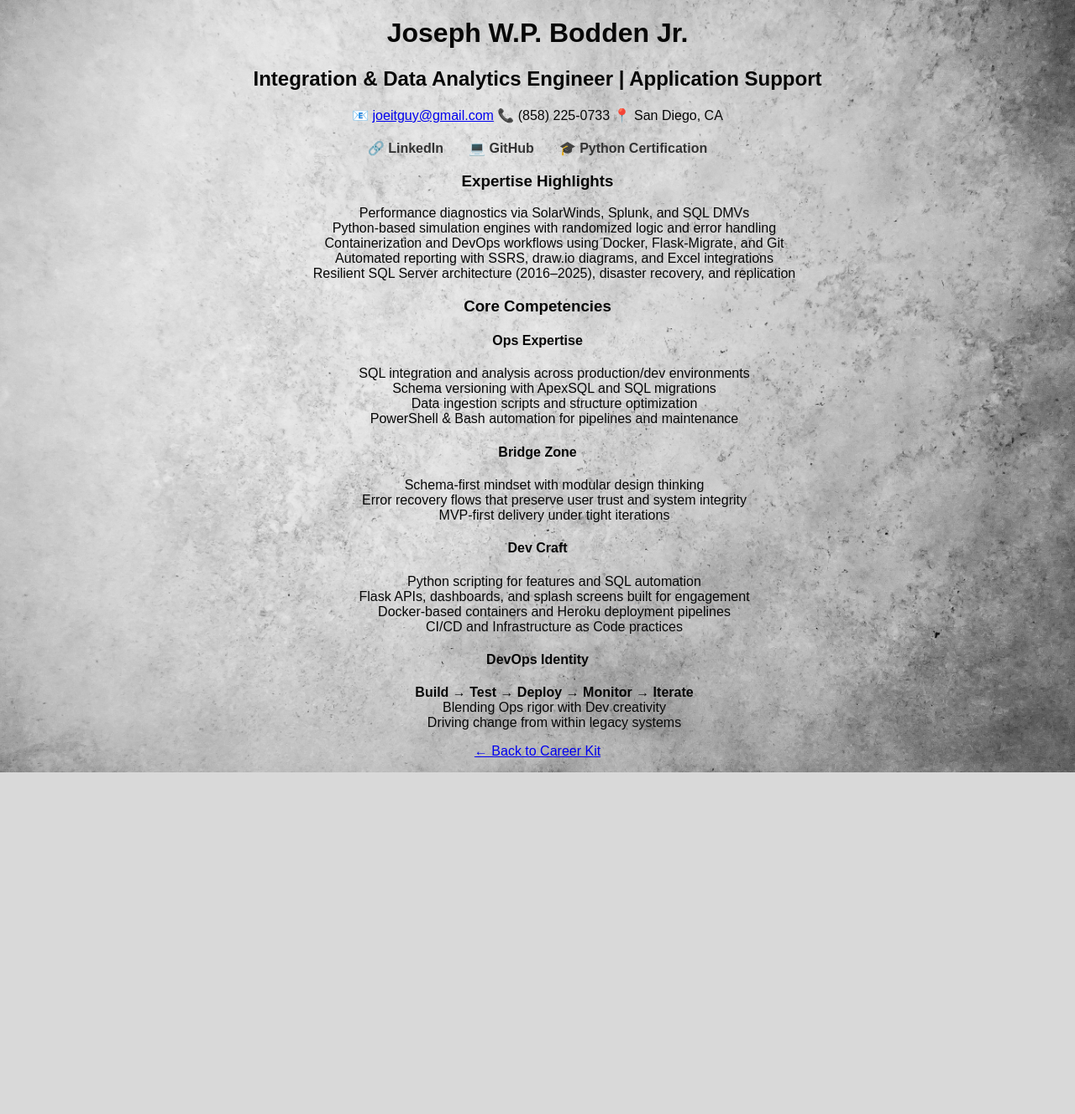
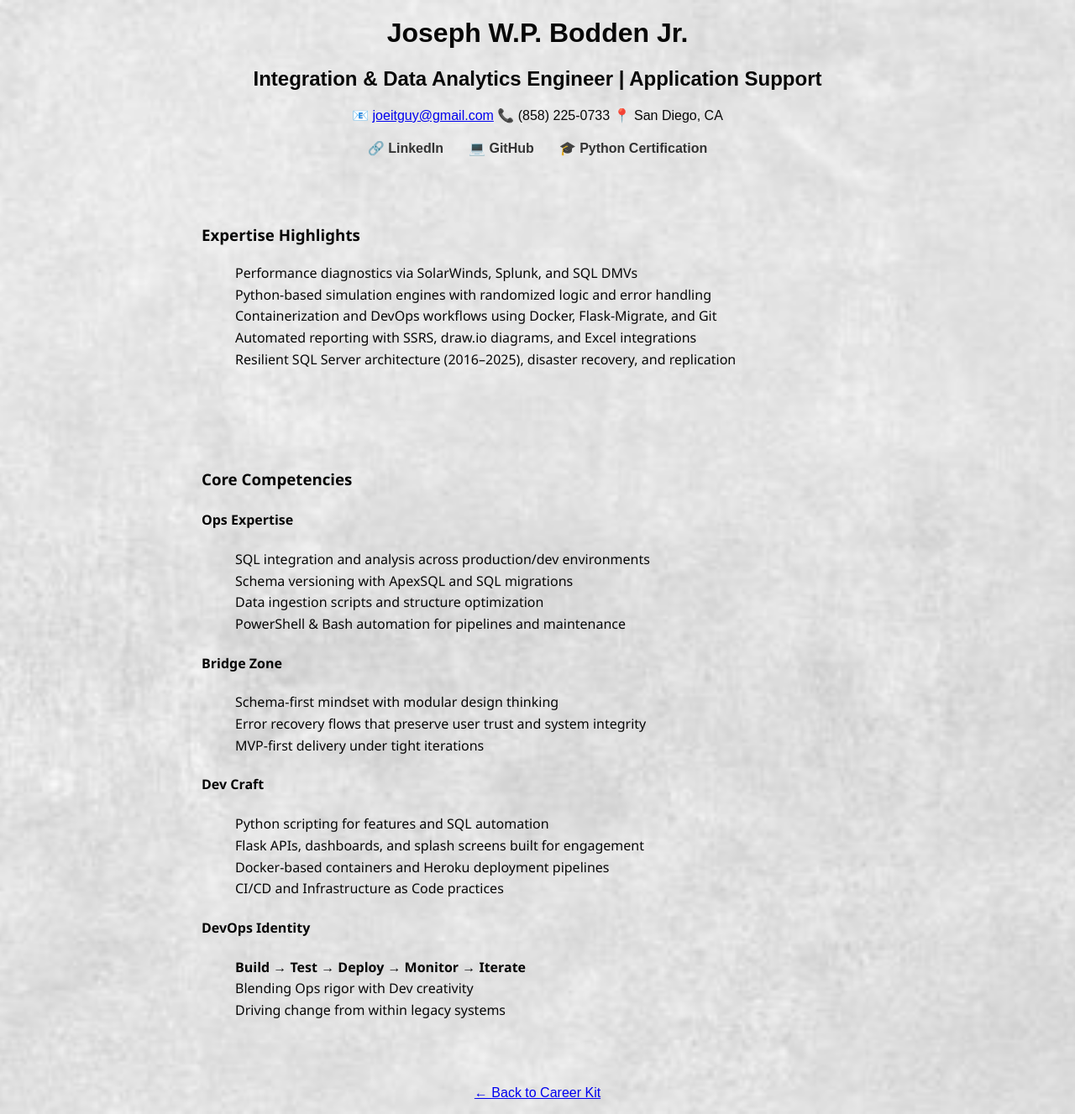
Before and after one commit to joeitguy/resume-app, a Flask app: page /view/skills in a window 1280 px wide. Shown: the whole page at 84% size. Before the commit the page ends 920 px from the top, so only its background shows below. Run offline with Flask 3, Linux system fonts and the light colour scheme.

Commit message:
setting soft land

```diff
--- a/static/css/main.css
+++ b/static/css/main.css
@@ -104,3 +104,12 @@ ul li {
   padding: 10px 20px;
   vertical-align: top;
 }
+
+.resume-section {
+  text-align: left;
+  margin: 40px auto;
+  padding: 20px;
+  max-width: 800px;
+  line-height: 1.6;
+  font-family: 'Segoe UI', sans-serif;
+}
```
Also changed, not shown: static/images/bg.png.
